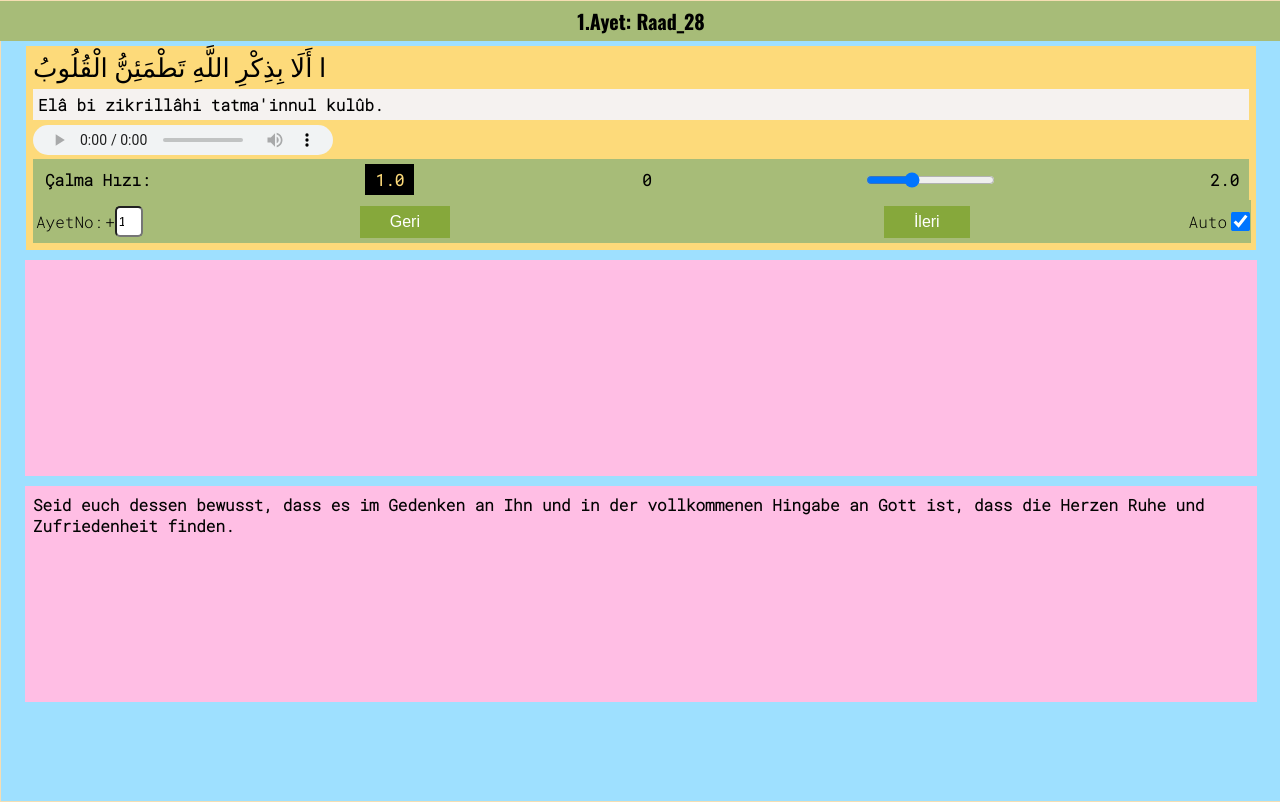
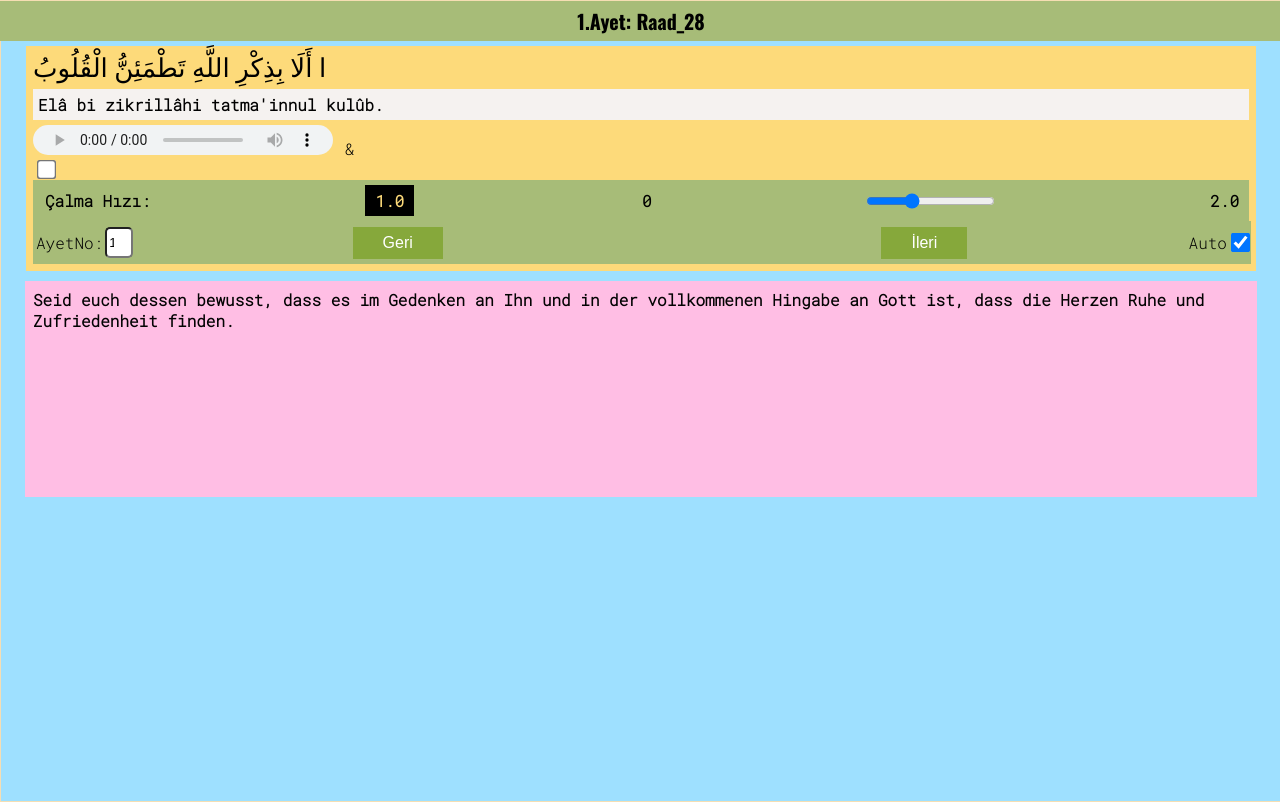
Before and after one commit to mymerih/30_Ayet, a plain HTML site: page index.html in a window 1280 px wide. Drawn offline with nearby package versions, Linux system fonts and the light colour scheme; a web font is replaced by a local one.

Commit message:
tekrer icin checkbox eklendi ama 2 defa calisiyor

```diff
--- a/TextScramble.js
+++ b/TextScramble.js
@@ -17,7 +17,7 @@ export class TextScramble {
       this.arapcaAyet = arapcaAyet;
       this.ayetOkunusu = ayetOkunusu;
       this.ayetMp3 = ayetMp3;
-      const oldText = this.meal_container.innerHTML;
+      const oldText = this.meal_container?.innerHTML || '';
       const length = Math.max(yeniMeal.length, oldText.length);
       const promise = new Promise(resolve => this.resolve = resolve);
       this.queue = [];
@@ -53,20 +53,19 @@ export class TextScramble {
           output += from;
         }
       }
-      output=output.replace(/\./g, '.<br>');
+      output=output.replace(/\.{1,}/g, '.<br>');
 
       // Sayfada Gosterim
 
-      this.baslik_container.innerHTML = output;
       this.baslik_container.innerHTML = this.ayetMp3.replace(/\.mp3$/, '').replace(/_/, '.Ayet: ');
-      this.meal_container.innerHTML = output;
       this.ayet_container.innerHTML = this.arapcaAyet;
       this.arabic_okunus_contaniner.innerHTML = this.ayetOkunusu;
+      this.meal_container.innerHTML = output;
       // this.ayet_meal_resim_contaniner.src = `./Resim 30 Ayet/${this.ayetMealResim}`
       // this.ayet_meal_resim_contaniner.alt = this.ayetMealResim.replace(/\.png$/) + ' Resmi';
 
-      // this.audio_element.src = `./ses 30 Ayet/${this.ayetMp3}`;
       if(complete===this.queue.length) {
+
         this.resolve();
       }else{
         this.frameRequest=setTimeout(requestAnimationFrame(this.update), 900);
--- a/index.html
+++ b/index.html
@@ -192,26 +192,36 @@
     <div class="arapca">
       <div class="ayet_container"></div>
       <div class="ayet_okunusu_container"></div>
+
+      <!-- Audio -->
       <div class="audio-container">
-        <audio class="audio" src="" controls autoplay></audio>
+        <!-- Player ve Ayet Tekrari -->
+        <div class="audioControRepeat">
+          <audio class="audio" src="" controls autoplay></audio>
+          <label for="ayetTekrar">&<div id="x1f501"></div></label>
+          <input type="checkbox" id="ayetTekrar">
+        </div>
+        <!-- Oynatma Hizi -->
         <div class="speed-control">
           <label for="playbackRate">Çalma Hızı:</label>
           <output id="playbackRateValue">1.0</output>
-          0<input type="range" id="playbackRate" name="playbackRate" min="0.5" max="2" value="1" step="0.1" oninput="document.querySelector('.audio').playbackRate = this.value;
+          0<input type="range" id="playbackRate" name="playbackRate" min="0.5" max="2" value="1" step="0.1"
+            oninput="document.querySelector('.audio').playbackRate = this.value;
             document.getElementById('playbackRateValue').value = this.value">2.0
         </div>
       </div>
+
+      <!-- Ayet Secim Kontrol Tuslari -->
       <div class="buton_container">
         <label for="ayet-no">AyetNo:</label>
         <!-- <input type="number" id="ayet-no" min="1" max="30" value="1" onchange="updateCounter(this.value)"> -->
-        +        <input type="number" id="ayet-no" min="1" max="30" value="1" onfocus="this.select()" onchange="updateCounter(this.value); this.blur()">        <button id="prev-ayet" onclick="">Geri</button>
+        <input type="number" id="ayet-no" min="1" max="30" value="1" onfocus="this.select()" onchange="updateCounter(this.value); this.blur()">        <button id="prev-ayet" onclick="">Geri</button>
         <button id="next-ayet" onclick="">İleri</button>
         <label for="auto-play">Auto</label>
         <input type="checkbox" id="auto-play" checked>
       </div>
     </div>
-    <div class="meal turkce" id="turkce"></div>
-    <div class="meal almanca" id="almanca"></div>
+    <div class="meal" id="meal"></div>
   </div>
 
 
--- a/script.js
+++ b/script.js
@@ -115,12 +115,12 @@ const arapcaAyetler = [
   "يُوفُونَ بِالنَّذْرِ وَيَخَافُونَ يَوْمًا كَانَ شَرُّهُ مُسْتَطِيرًا",
   "وَاسْتَغْفِرُوا رَبَّكُمْ ثُمَّ تُوبُوا إِلَيْهِ ۚ إِنَّ رَبِّي رَحِيمٌ وَدُودٌ",
   "كِتَابٌ أَنزَلْنَاهُ إِلَيْكَ مُبَارَكٌ لِّيَدَّبَّرُوا آيَاتِهِ وَلِيَتَذَكَّرَ أُولُوا الْأَلْبَابِ",
-  "وَاللَّهُ أَخْرَجَكُم مِّن بُطُونِ أُمَّهَاتِكُمْ لَا تَعْلَمُونَ شَيْئًا ۖ وَجَعَلَ لَكُمُ السَّمْعَ وَالْأَبْصَارَ وَالْأَفْئِدَةَ لَعَلَّكُمْ تَشْكُرُونَ",
+  "وَاللَّهُ أَخْرَجَكُم مِّن بُطُونِ أُمَّهَاتِكُمْ لَا تَعْلَمُونَ شَيْئًا ۖ وَجَعَلَ لَكُمُ السَّمْعَ وَالْأَبْصَار�� وَالْأَفْئِدَةَ لَعَلَّكُمْ تَشْكُرُونَ",
   "إِنَّ الَّذِينَ آمَنُوا وَعَمِلُوا الصَّالِحَاتِ كَانَتْ لَهُمْ جَنَّاتُ الْفِرْدَوْسِ نُزُلًا (107) خَالِدِينَ فِيهَا لَا يَبْغُونَ عَنْهَا حِوَلًا (108)",
   "يَا أَيُّهَا الَّذِينَ آمَنُوا اسْتَعِينُوا بِالصَّبْرِ وَالصَّلَاةِ ۚ إِنَّ اللَّهَ مَعَ الصَّابِرِينَ",
   "فِي قُلُوبِهِم مَّرَضٌ فَزَادَهُمُ اللَّهُ مَرَضًا ۖ وَلَهُمْ عَذَابٌ أَلِيمٌ بِمَا كَانُوا يَكْذِبُونَ",
   "وَلَا تَقُولَنَّ لِشَيْءٍ إِنِّي فَاعِلٌ ذَٰلِكَ غَدًا ۝ إِلَّا أَن يَشَاءَ اللَّهُ",
-  "وَقَضَىٰ رَبُّكَ أَلَّا تَعْبُدُوا إِلَّا إِيَّاهُ وَبِالْوَالِدَيْنِ إِحْسَانًا ۚ إِمَّا يَبْلُغَنَّ عِندَكَ الْكِبَرَ أَحَدُهُمَا أَوْ كِلَاهُمَا فَلَا تَقُل لَّهُمَا أُفٍّ وَلَا تَنْهَرْهُمَا وَقُل لَّهُمَا قَوْلًا كَرِيمًا",
+  "وَقَضَىٰ رَبُّكَ أَلَّا تَعْبُدُوا إِلَّا إِيَّاهُ وَبِالْوَالِدَيْنِ إِحْسَانًا ۚ إِمَّا يَبْلُغَنَّ عِندَكَ الْكِبَرَ أَحَدُهُمَا أَوْ كِلَاه��مَا فَلَا تَقُل لَّهُمَا أُفٍّ وَلَا تَنْهَرْهُمَا وَقُل لَّهُمَا قَوْلًا كَرِيمًا",
   "وَأَطِيعُوا اللَّهَ وَرَسُولَهُۥ وَلَا تَنَازَعُوا فَتَفْشَلُوا وَتَذْهَبَ رِيحُكُمْ ۖ وَاصْبِرُوا ۚ إِنَّ اللَّهَ مَعَ الصَّابِرِينَ",
   "وَلَا تَقْفُ مَا لَيْسَ لَكَ بِهِۦ عِلْمٌ ۚ إِنَّ السَّمْعَ وَالْبَصَرَ وَالْفُؤَادَ كُلُّ أُولَٰئِكَ كَانَ عَنْهُ مَسْئُولًا",
   "ثُمَّ كَانَ مِنَ الَّذِينَ آمَنُوا وَتَوَاصَوْا بِالصَّبْرِ وَتَوَاصَوْا بِالْمَرْحَمَةِ",
@@ -198,14 +198,14 @@ const ayetler_mp3 = [
 
 const baslik_container = document.querySelector(".ayet_adi");
 const ayet_container = document.querySelector(".ayet_container");
-const meal_cont_turckce = document.querySelector(".turkce");
-const meal_container = document.querySelector(".almanca");
+const meal_container = document.querySelector("#meal");
 const arabic_okunus_contaniner = document.querySelector(".ayet_okunusu_container");
 // const ayet_meal_resim_contaniner = document.querySelector('.ayet_meal_resim_contaniner')
 const audio_element = document.querySelector(".audio");
 const next_Button = document.querySelector("#next-ayet");
 const prev_Button = document.querySelector("#prev-ayet");
 const ayet_counter_Button = document.querySelector("#ayet-no");
+const ayetTekrar_checkbox = document.querySelector("#ayetTekrar");
 
 
 const fx = new TextScramble(
@@ -217,8 +217,11 @@ const fx = new TextScramble(
   // ayet_meal_resim_contaniner,
   audio_element
 );
+
+// ayetTekrar_checkbox.addEventListener('change', )
 let counter = 0;
 let mealler = almanca_mealler
+
 const next = () => {
   playAyet();
 
@@ -231,14 +234,15 @@ const next = () => {
     counter
   ).then(() => {
     audio_element.addEventListener("ended", () => {
-      setTimeout(() => {
-        counter = (counter + 1) % mealler.length;
-        console.log("meal uzunlugu: " + mealler[counter].length);
-        console.log("dizi uzunlugu: " + mealler.length);
-        console.log("counter: " + counter);
-        next();
-      }, (45 * mealler[counter].length));
-    }, { once: true});
+      if (ayetTekrar_checkbox.checked) {
+        playAyet();
+      } else {
+        setTimeout(() => {
+          counter = (counter + 1) % mealler.length;
+          next();
+        }, 45 * mealler[counter].length);
+      }
+    }, { once: true });
   });
 };
 
@@ -246,7 +250,10 @@ function playAyet() {
   audio_element.src = `./ses 30 Ayet/${ayetler_mp3[counter]}`;
   audio_element.playbackRate = 1.20;
   audio_element.play(); // play the audio
-};
+  if (ayetTekrar_checkbox.checked) {
+    audio_element.addEventListener("ended", playAyet, { once: true });
+  }
+}
 
 next_Button.addEventListener("click", () => {
   counter = (counter + 1) % mealler.length;
```
